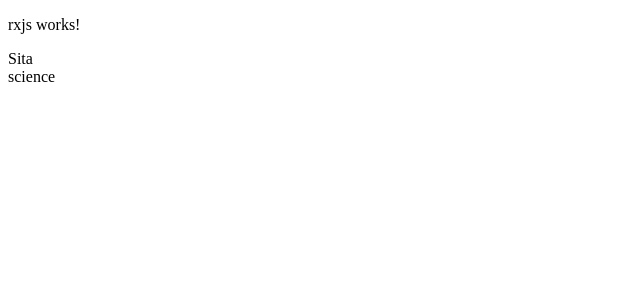
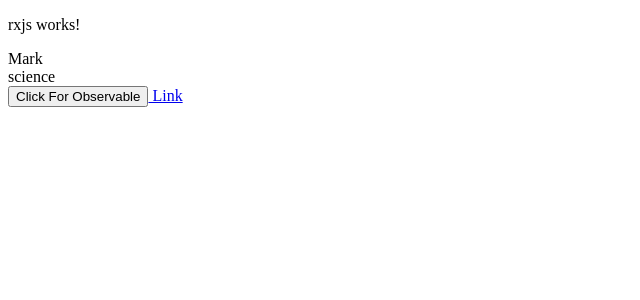
Before and after one commit to KetNanuashvili/rxjs, an Angular app: page / in a window 1280 px wide. Shown: the top 300 px of the page, without its empty margins (0-640 px from the left). Built offline with nearby package versions, Linux system fonts and the light colour scheme.

Commit message:
add fromEvent

```diff
--- a/src/app/components/rxjs/rxjs.component.html
+++ b/src/app/components/rxjs/rxjs.component.html
@@ -8,3 +8,11 @@
 <div *ngIf="subjectName">
     {{subjectName}}
 </div>
+
+<button #validate (click)="rxJseventObservable()">
+    Click For Observable
+</button>
+
+<a href="#" #getLink (mouseover)="getEvenetObservable()">
+    Link
+</a>
--- a/src/app/components/rxjs/rxjs.component.ts
+++ b/src/app/components/rxjs/rxjs.component.ts
@@ -1,5 +1,5 @@
-import { Component, OnInit } from '@angular/core';
-import { from, Observable, of } from 'rxjs';
+import { Component, ElementRef, OnInit, viewChild, ViewChild } from '@angular/core';
+import { from, fromEvent, Observable, of } from 'rxjs';
 
 @Component({
   selector: 'app-rxjs',
@@ -15,7 +15,11 @@ export class RxjsComponent implements OnInit {
     id:10,
     name: 'Keti'
   }
+  @ViewChild('validate')
+  validate: ElementRef;
 
+  @ViewChild('getLink')
+  getLink:ElementRef;
 
   subjectsArray = ['math', 'history', 'music', 'geography', 'science'];
   subjectName : string;
@@ -28,6 +32,10 @@ export class RxjsComponent implements OnInit {
 
 
   subjects$: Observable<string> = from (this.subjectsArray);
+
+
+
+
 
 
   ngOnInit(): void{
@@ -79,4 +87,23 @@ export class RxjsComponent implements OnInit {
 
     })
   }
+
+  rxJseventObservable(){
+    const btnObservable$ = fromEvent(this.validate?.nativeElement, 'click')
+
+    btnObservable$.subscribe(data=>{
+      console.log(data);
+
+    })
+  }
+
+
+  getEvenetObservable(){
+    const aobservable$ = fromEvent(this.getLink?.nativeElement, 'mouseover');
+    aobservable$.subscribe(data=>{
+
+      console.log(data);
+
+    })
+  }
 }
```
